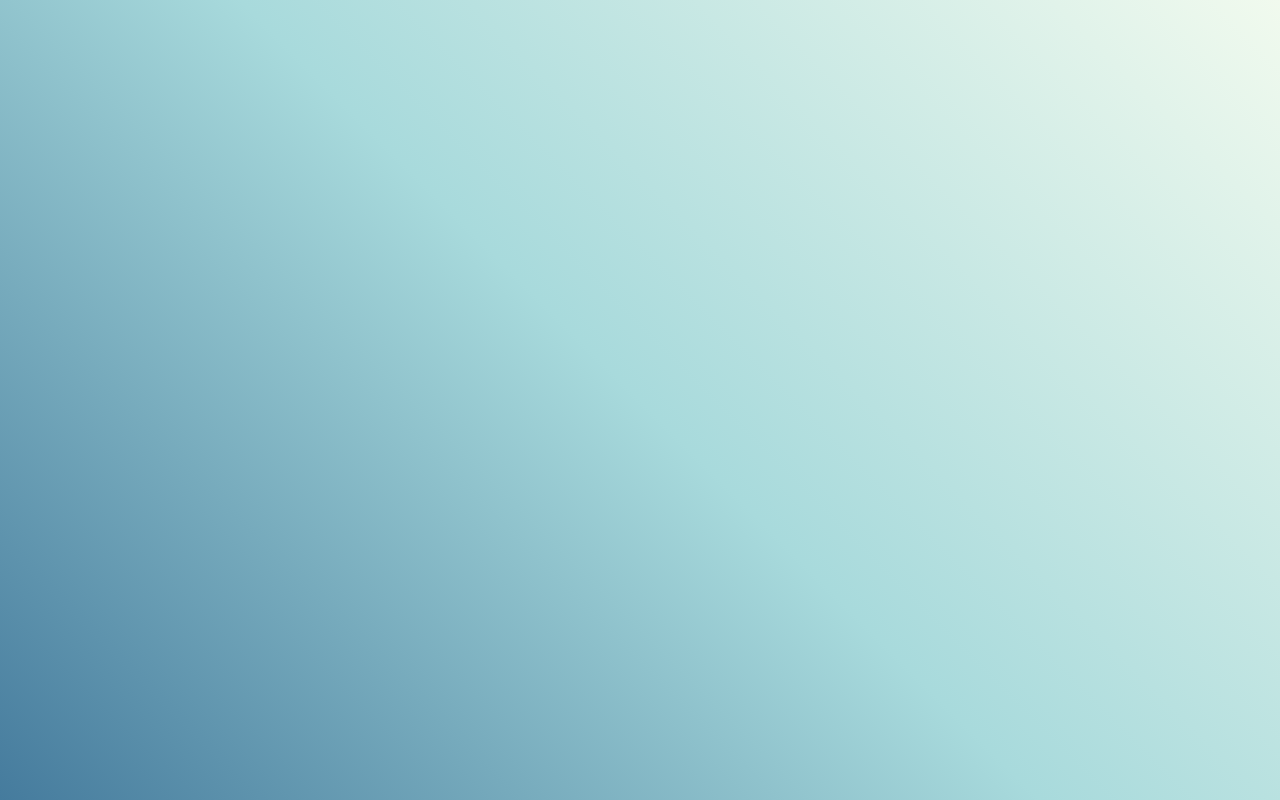
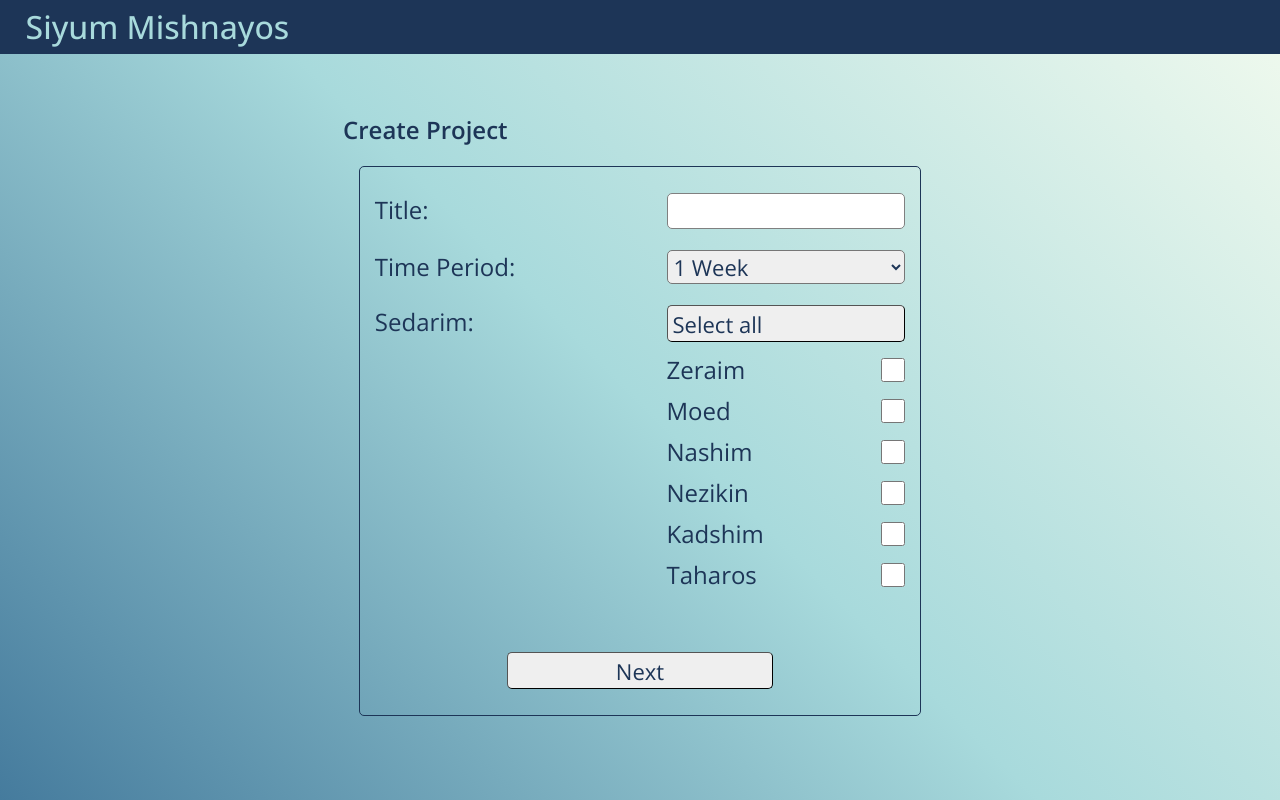
Before and after one commit to tzvi2/siyum-mishnayos, a React (Create React App) app: page /newproject in a window 1280 px wide. Before the commit this address had no page. Built offline with nearby package versions, Linux system fonts and the light colour scheme.

Commit message:
rm unncessary basename from router paths

```diff
--- a/src/index.js
+++ b/src/index.js
@@ -11,12 +11,12 @@ import About from './components/About';
 
 ReactDOM.render(
   <DBprovider>
-    <BrowserRouter>
+    <BrowserRouter forceRefresh={true}>
       <React.StrictMode>
       <Routes>
         <Route path='/Siyum-Mishnayos' element={<App />} />
-        <Route path='Siyum-Mishnayos/newproject' element={<NewProjectForm />} />
-        <Route path='Siyum-Mishnayos/viewproject' element={<ViewProject />}>
+        <Route path='/newproject' element={<NewProjectForm />} />
+        <Route path='/viewproject' element={<ViewProject />}>
           <Route path=":projectId" element={<ViewProject />} />
         </Route>
         <Route path="Siyum-Mishnayos/about" element={<About />} />
```
